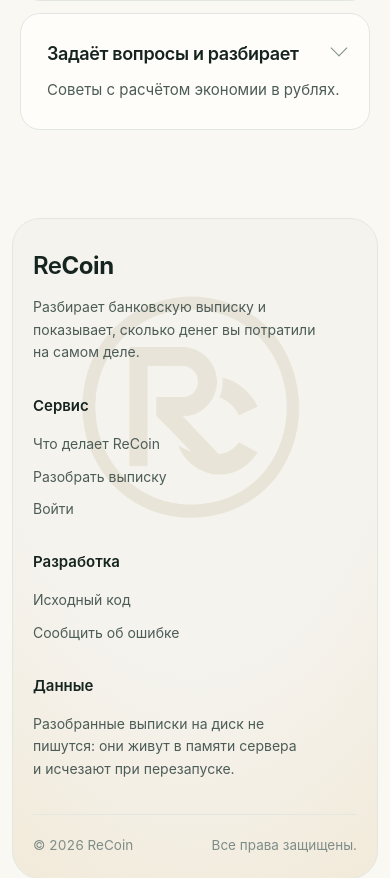
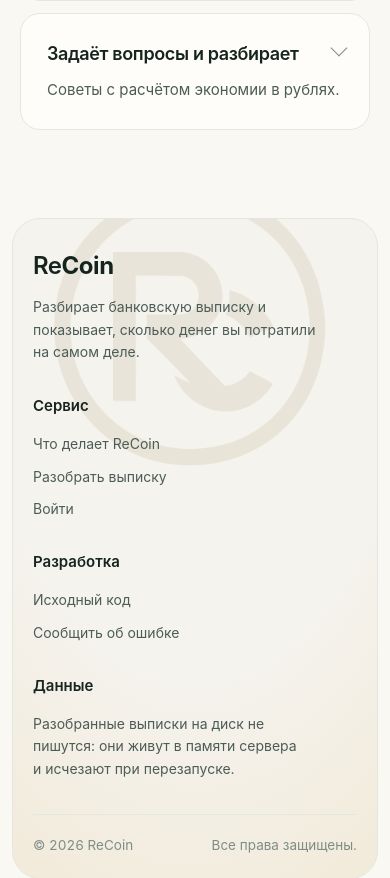
Before and after one commit to wst1nd1/ReCoin, a FastAPI app: page / in a window 390 px wide. Shown: the part 857-1735 px from the top of the page. Run offline with FastAPI, Linux system fonts and the light colour scheme.

Commit message:
Знак в подвале крупнее и выше
Размер увеличен с 520 до 680 пикселей, верхняя часть уходит за край
подвала и обрезается.

Co-Authored-By: Claude Opus 5 <noreply@anthropic.com>

```diff
--- a/app/static/landing.css
+++ b/app/static/landing.css
@@ -375,10 +375,10 @@ h2 {
 .footer-word {
   position: absolute;
   left: 50%;
-  top: var(--footer-top);
+  top: calc(var(--footer-top) - 120px);
   transform: translateX(-50%);
-  width: min(520px, 92%);
-  height: 520px;
+  width: min(680px, 104%);
+  height: 680px;
   z-index: 1;
   pointer-events: none;
 }
@@ -432,11 +432,11 @@ h2 {
 
 @media (max-width: 900px) {
   .footer-grid { grid-template-columns: 1fr 1fr; }
-  .footer-word { width: min(420px, 96%); height: 420px; }
+  .footer-word { width: min(540px, 110%); height: 540px; }
 }
 @media (max-width: 560px) {
   .footer-grid { grid-template-columns: 1fr; gap: 30px; }
-  .footer-word { width: 320px; height: 320px; }
+  .footer-word { width: 400px; height: 400px; }
 }
 
 /* ---------- окно входа ---------- */
```
Also changed, not shown: docs/assets/landing.css (+5 -5 lines).
